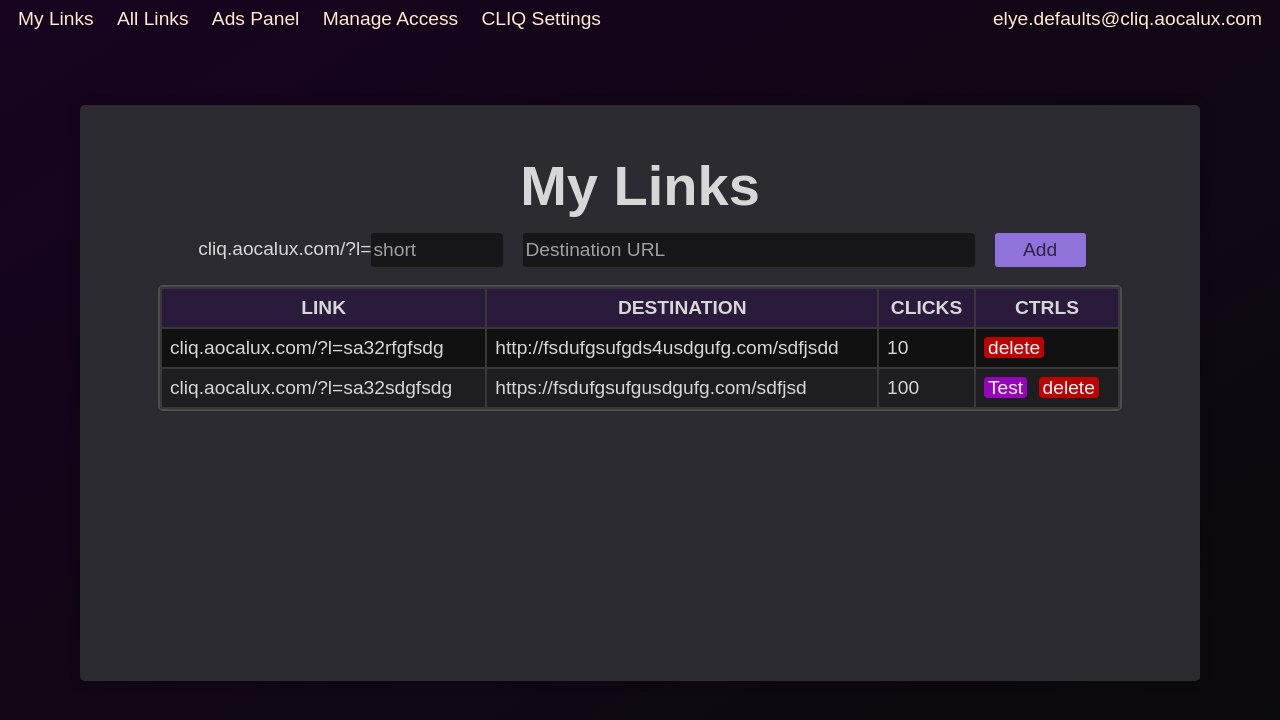
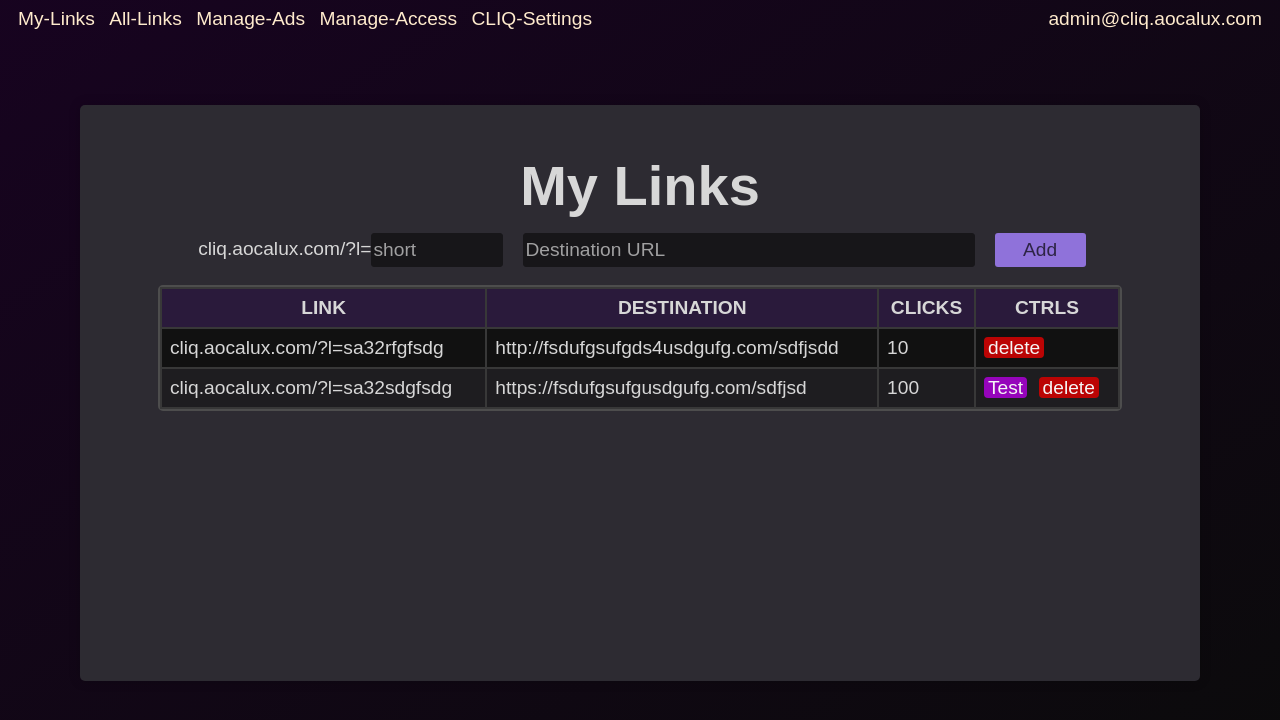
Before and after one commit to aocalux/html-test, a plain HTML site: page contentPaine/index.html in a window 1280 px wide. Drawn offline with Linux system fonts and the light colour scheme.

Commit message:
Update index.html

```diff
--- a/contentPaine/index.html
+++ b/contentPaine/index.html
@@ -15,18 +15,14 @@
         }
     </style>
     <div class="topBar">
-        <a href="">My Links</a>
-        &nbsp;
-        <a class="admin" href="">All Links</a>
-        &nbsp;
-        <a class="admin" href="">Ads Panel</a>
-        &nbsp;
-        <a class="admin" href="">Manage Access</a>
-        &nbsp;
-        <a class="admin" href="">CLIQ Settings</a>
+        <a href="">My-Links</a>
+        <a class="admin" href="">All-Links</a>
+        <a class="admin" href="">Manage-Ads</a>
+        <a class="admin" href="">Manage-Access</a>
+        <a class="admin" href="">CLIQ-Settings</a>
 
         <div class="topLeft">
-            <a href="">elye.defaults@cliq.aocalux.com</a>
+            <a href="">admin@cliq.aocalux.com</a>
         </div>
     </div>
     <div class="outContainer">
```
